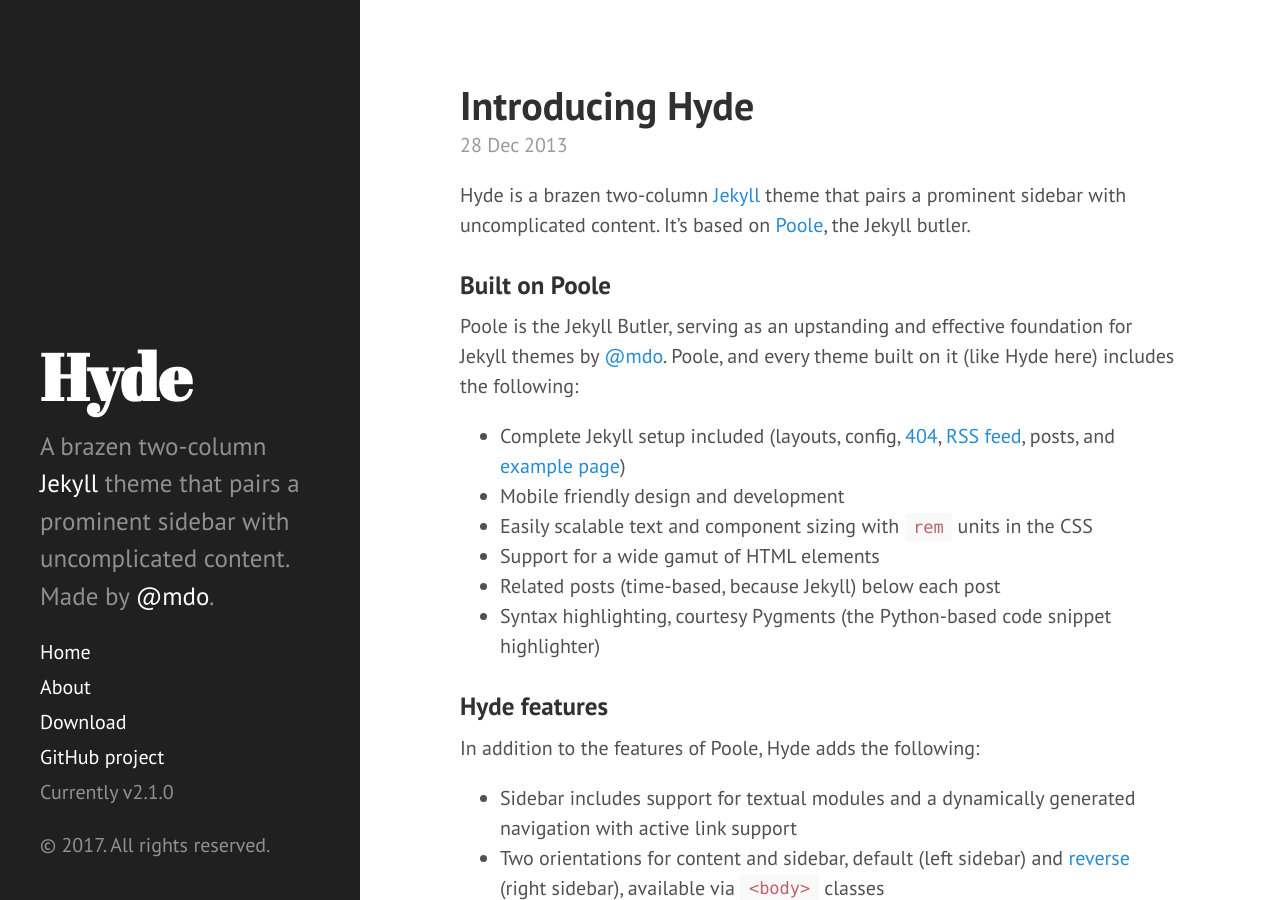
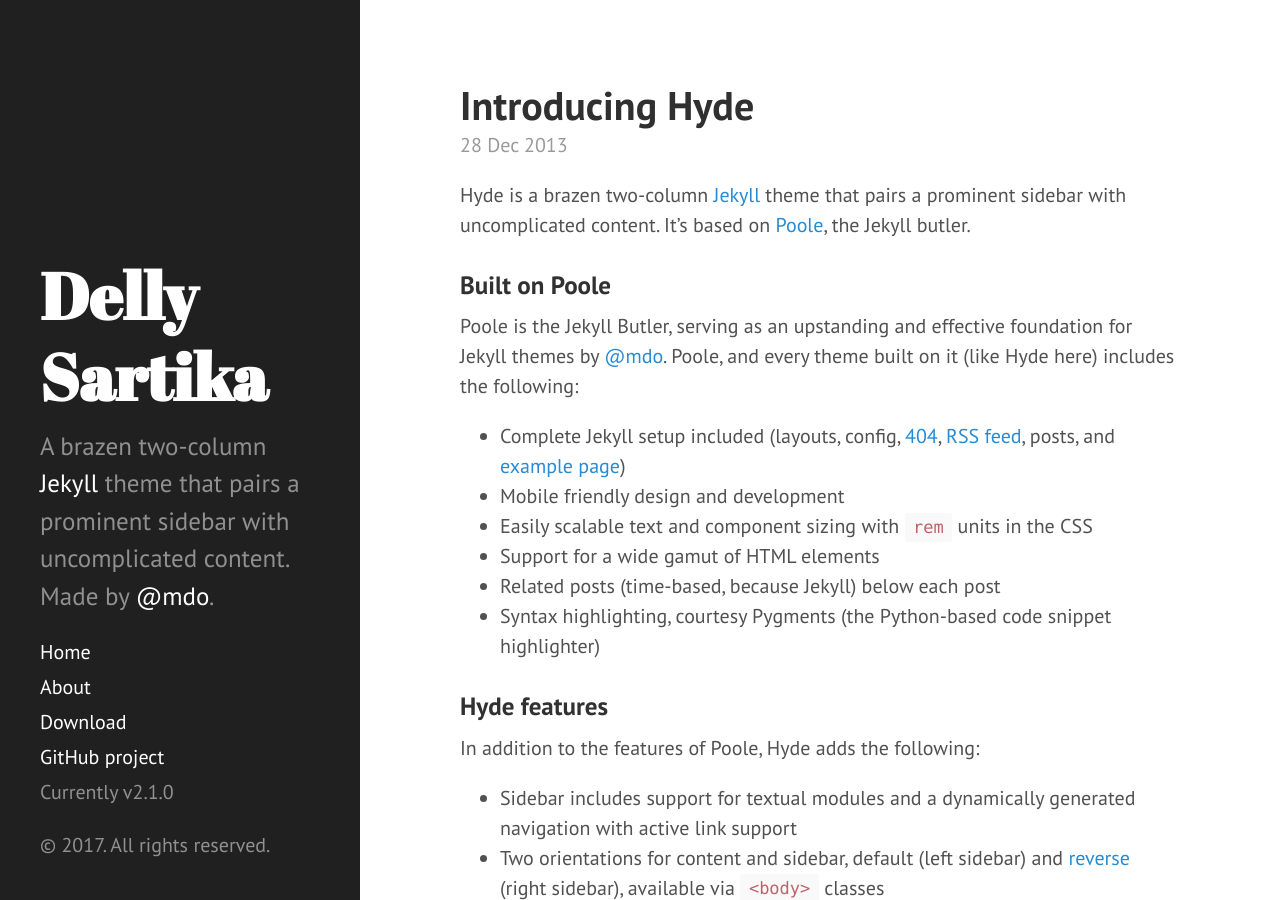
Before and after one commit to sartikadelly/sartikadelly.github.io, a Jekyll site: the page built from index.html, in a window 1280 px wide and 900 px high. Built offline with Jekyll 4.4.1, drawn with Linux system fonts in a browser that asks for light colours; Markdown is read by kramdown in place of the engine named in the settings; the list of posts is cut into pages by our own code.

Commit message:
Update _config.yml
removing relative_permalink from _config.yml

```diff
--- a/_config.yml
+++ b/_config.yml
@@ -4,14 +4,13 @@ highlighter:      pygments
 
 # Permalinks
 permalink:        pretty
-relative_permalinks: true
 
 # Setup
-title:            Hyde
-tagline:          'A Jekyll theme'
+title:            Delly Sartika
+tagline:          GitHub Site
 description:      'A brazen two-column <a href="http://jekyllrb.com" target="_blank">Jekyll</a> theme that pairs a prominent sidebar with uncomplicated content. Made by <a href="https://twitter.com/mdo" target="_blank">@mdo</a>.'
-url:              http://hyde.getpoole.com
-baseurl:          /
+url:              http://sartikadelly.github.io
+baseurl:
 
 author:
   name:           'Mark Otto'
```
